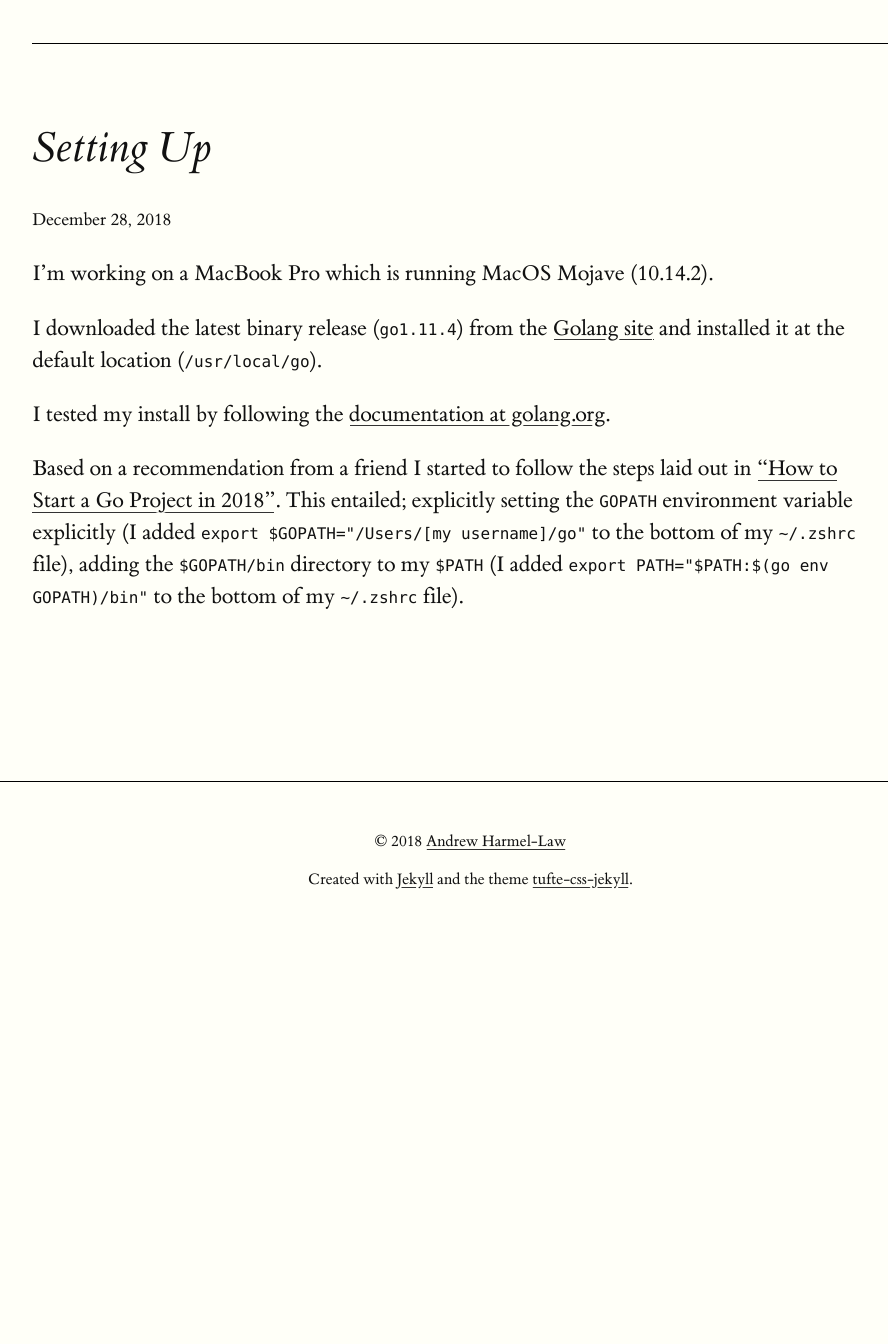
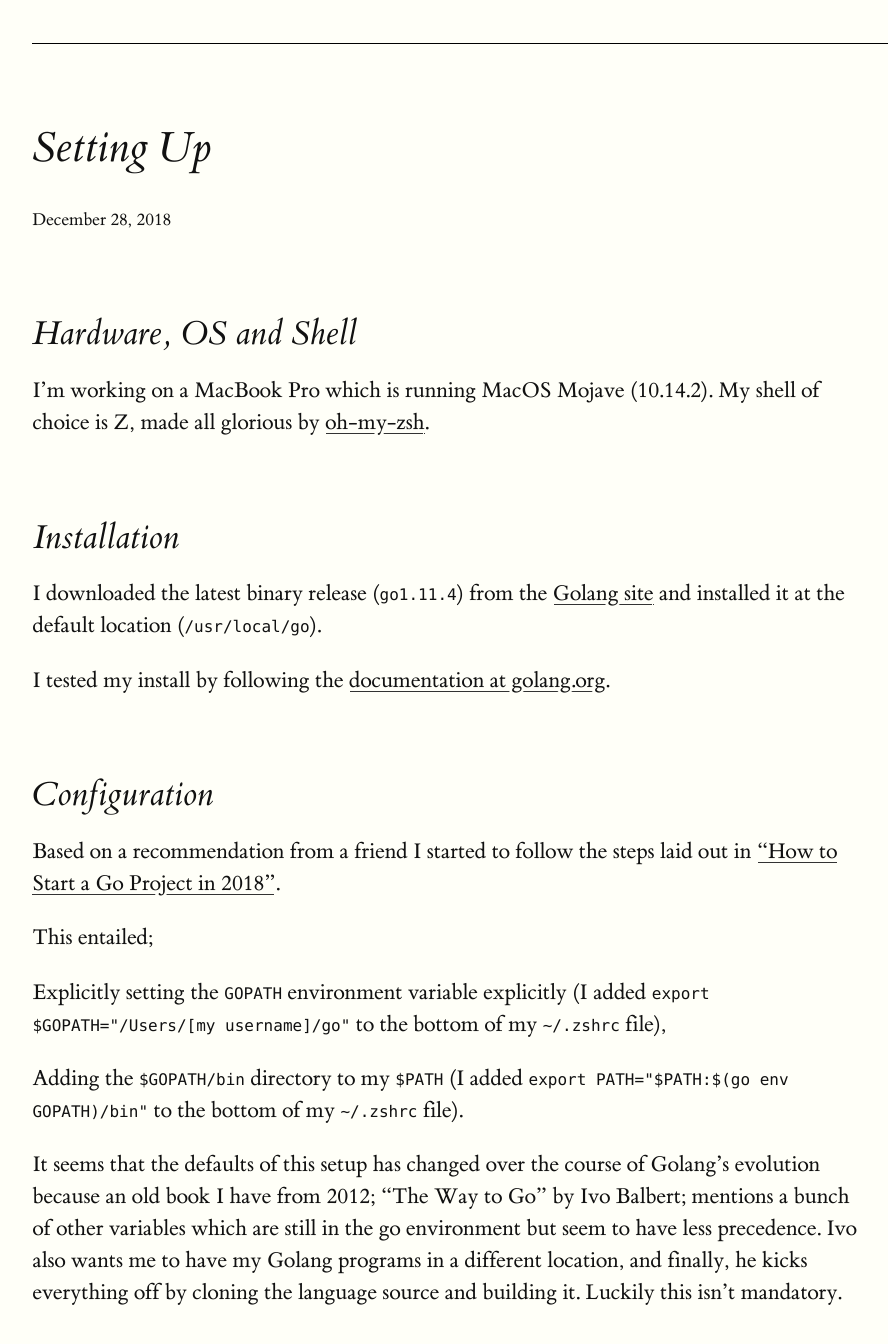
Before and after one commit to grokkinkotlin/grokkinkotlin.github.com, a Jekyll site: the page built from blog/index.html, in a window 1280 px wide and 1400 px high, scrolled down 611 px. Shown: the top 1344 px of the window, without its empty margins (141-1029 px from the left). Built offline with Jekyll 4.4.1, drawn with Linux system fonts in a browser that asks for light colours; before the commit the page ends 1516 px from its top, so only the background shows below that.

Commit message:
Commit changes in src

```diff
--- a/_posts/2018-12-28-setting-up.md
+++ b/_posts/2018-12-28-setting-up.md
@@ -3,10 +3,24 @@ title: "Setting Up"
 layout: post
 ---
 
-I'm working on a MacBook Pro which is running MacOS Mojave (10.14.2).
+## Hardware, OS and Shell
+
+I'm working on a MacBook Pro which is running MacOS Mojave (10.14.2).  My shell of choice is Z, made all glorious by [oh-my-zsh](https://ohmyz.sh/).
+
+## Installation
 
 I downloaded the latest binary release (`go1.11.4`) from the [Golang site](https://golang.org/dl/) and installed it at the default location (`/usr/local/go`).
 
 I tested my install by following the [documentation at golang.org](https://golang.org/doc/install#testing).
 
-Based on a recommendation from a friend I started to follow the steps laid out in ["How to Start a Go Project in 2018"]().  This entailed; explicitly setting the `GOPATH` environment variable explicitly (I added `export $GOPATH="/Users/[my username]/go"` to the bottom of my `~/.zshrc` file), adding the `$GOPATH/bin` directory to my `$PATH` (I added `export PATH="$PATH:$(go env GOPATH)/bin"` to the bottom of my `~/.zshrc` file).
+## Configuration
+
+Based on a recommendation from a friend I started to follow the steps laid out in ["How to Start a Go Project in 2018"](https://boyter.org/posts/how-to-start-go-project-2018/).
+
+This entailed;
+
+Explicitly setting the `GOPATH` environment variable explicitly (I added `export $GOPATH="/Users/[my username]/go"` to the bottom of my `~/.zshrc` file),
+
+Adding the `$GOPATH/bin` directory to my `$PATH` (I added `export PATH="$PATH:$(go env GOPATH)/bin"` to the bottom of my `~/.zshrc` file).
+
+It seems that the defaults of this setup has changed over the course of Golang's evolution because an old book I have from 2012; "The Way to Go" by Ivo Balbert; mentions a bunch of other variables which are still in the go environment but seem to have less precedence.  Ivo also wants me to have my Golang programs in a different location, and finally, he kicks everything off by cloning the language source and building it.  Luckily this isn't mandatory.
```
